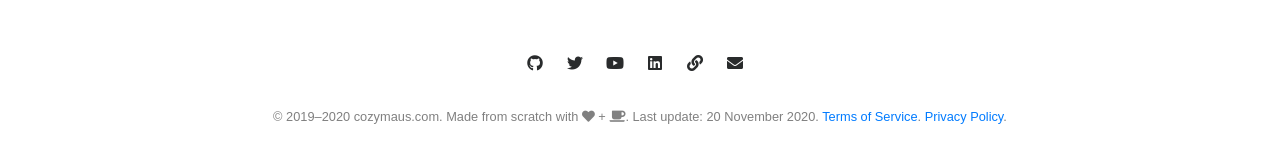
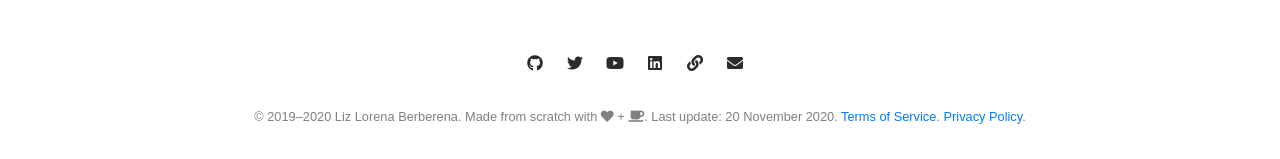
Before and after one commit to byliz/themes, a Jekyll site: the page built from index.html, in a window 1280 px wide and 900 px high, scrolled down 4333 px. Shown: the part 738-897 px from the top of the window. Built offline with Jekyll 4.4.1, drawn with Linux system fonts in a browser that asks for light colours; nearby versions of some CDN libraries; the list of posts is cut into pages by our own code.

Commit message:
Update credits.html

```diff
--- a/_includes/credits.html
+++ b/_includes/credits.html
@@ -1,4 +1,4 @@
 <div id="credits">
-	<p style="text-align:center;">© 2019–{{ site.time | date: '%Y' }} cozymaus.com. Made from scratch with <i class="fas fa-heart"></i> + <i class="fas fa-coffee"></i>. Last update: {{ site.time | date: "%-d %B %Y" }}. <a href="https://cozymaus.com/themes/tos">Terms of Service</a>. <a href="https://cozymaus.com/themes/pp">Privacy Policy</a>.
+	<p style="text-align:center;">© 2019–{{ site.time | date: '%Y' }} Liz Lorena Berberena. Made from scratch with <i class="fas fa-heart"></i> + <i class="fas fa-coffee"></i>. Last update: {{ site.time | date: "%-d %B %Y" }}. <a href="{{ site.url }}/themes/tos">Terms of Service</a>. <a href="{{ site.url }}/themes/pp">Privacy Policy</a>.
 	</p>
 </div>
```
